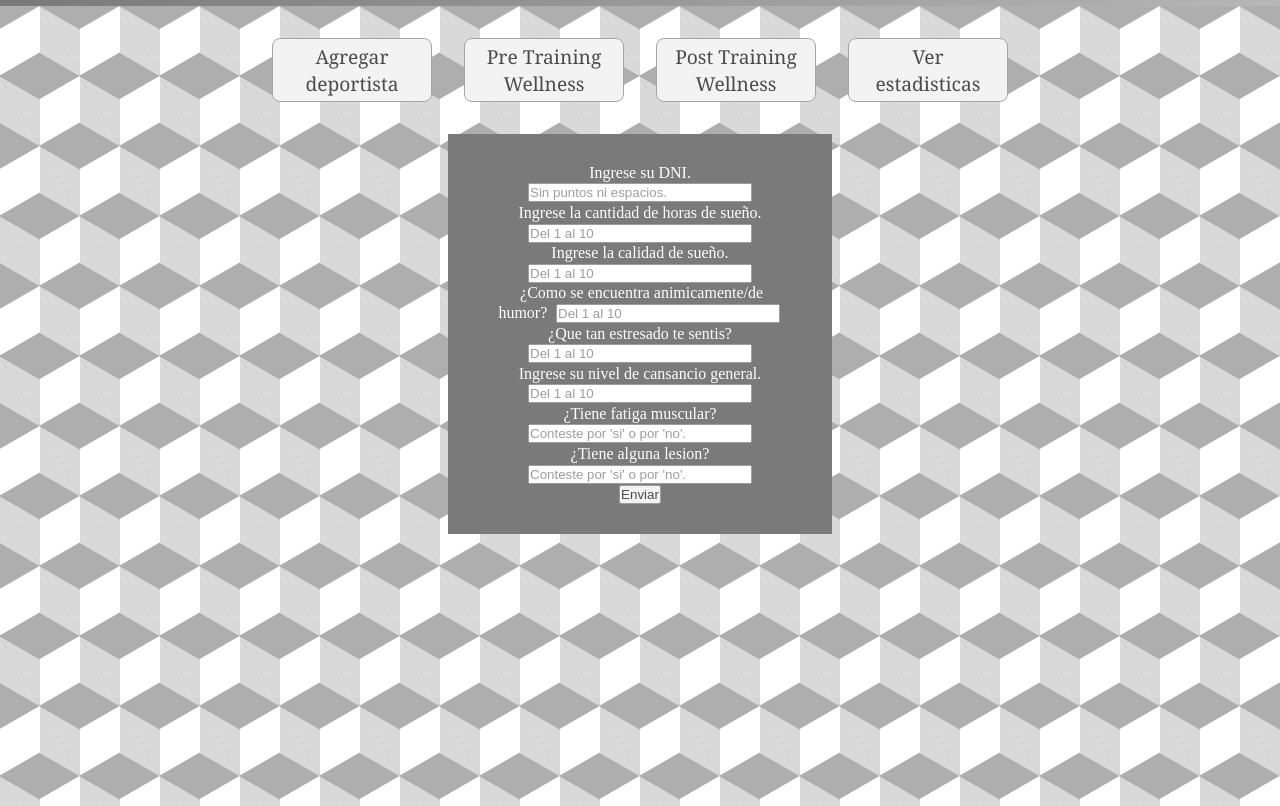
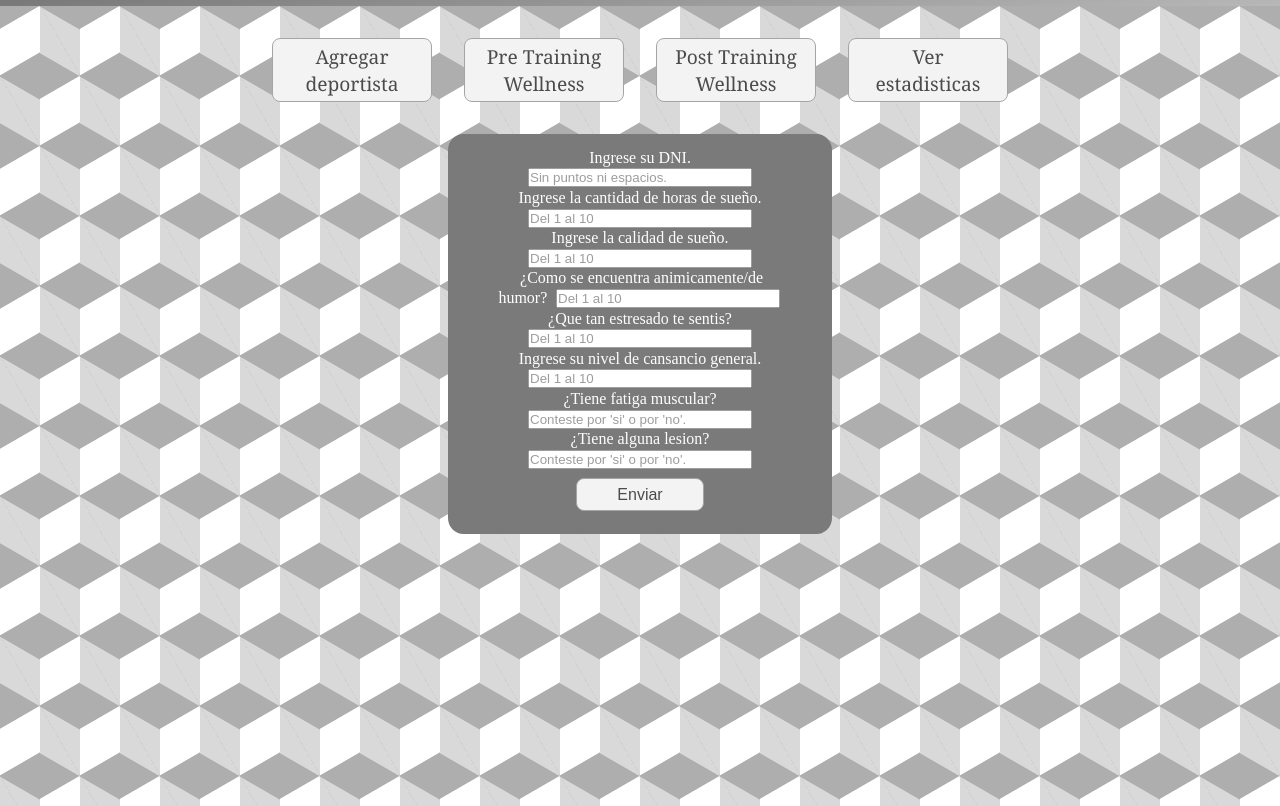
Before and after one commit to SantiagoDiDeo/30435_dideo_proyectoWellness, a website: page index.html in a window 1280 px wide. Both pictures are taken after a click on the button "Pre Training Wellness". Shown: the part 134-940 px from the top of the page. Drawn offline with Linux system fonts and the light colour scheme.

Commit message:
retoques css y botones

```diff
--- a/index.html
+++ b/index.html
@@ -61,7 +61,7 @@
                 <label for="isntitucion" class="main__label">Ingrese el nombre de su institucion.</label>
                 <input type="text" class="main__input" id="institucion" placeholder="institucion">
 
-                <button type="submit" id="submit">Enviar</button>
+                <button type="submit" class="main__submit" id="submit">Enviar</button>
             </form>
         </div>
         <!-- formulario prewellness -->
@@ -99,7 +99,7 @@
                     <label for="lesiones" class="main__label">¿Tiene alguna lesion?</label>
                     <input type="text" class="main__input" id="lesiones" placeholder="Conteste por 'si' o por 'no'.">
                 </div>
-                <button type="submit" id="submitPre">Enviar</button>
+                <button type="submit" class="main__submit" id="submitPre">Enviar</button>
             </form>
         </div>
         <!-- formulario postwellness -->
@@ -127,7 +127,7 @@
                     <label for="lesionesP" class="main__label">¿Tiene alguna lesion?</label>
                     <input type="text" class="main__input" id="lesionesP" placeholder="Responda por 'si' o 'no'.">
                 </div>
-                <button type="submit" id="submitPost">Enviar</button>
+                <button type="submit" class="main__submit" id="submitPost">Enviar</button>
             </form>
         </div>
         <p class="main__saludo"></p>
--- a/sass/style.scss
+++ b/sass/style.scss
@@ -114,8 +114,17 @@
         background-color: #424242;
         text-align: center;
         color: white;
+        border-radius: 4%;
     }
 
+    &__submit {
+        padding: 0.4rem;
+        margin: 0.5rem;
+        width: 8rem;
+        border-radius: 0.5rem;
+        border: solid 0.12rem gray;
+        font-size: 1rem;
+}
 
     &__datos {
         width: 18rem;
```
Also changed, not shown: css/styles.css.
